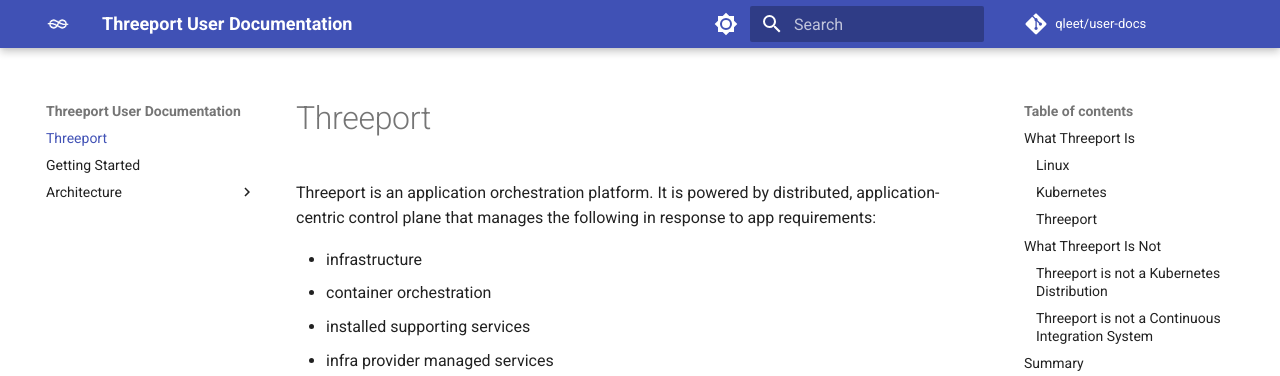
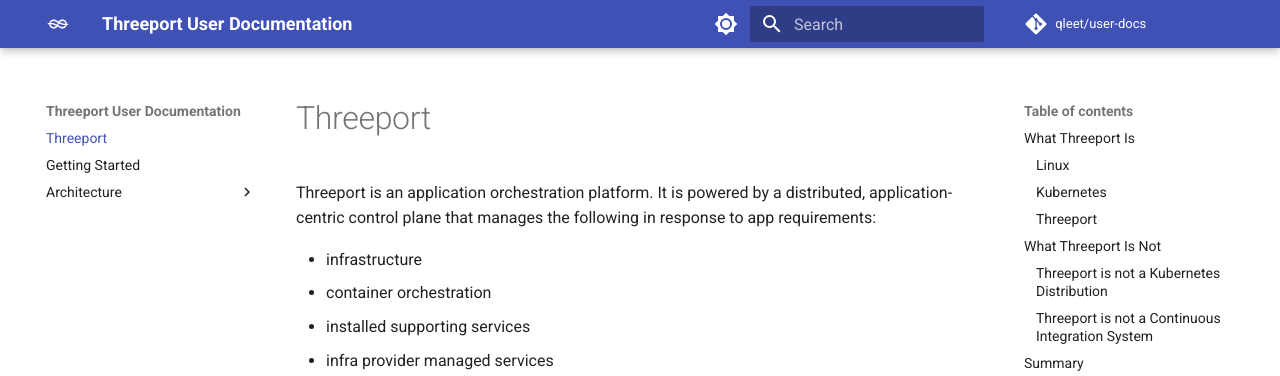
Before and after one commit to qleet/user-docs, an MkDocs documentation site: the page built from docs/index.md, in a window 1280 px wide and 900 px high. Shown: the top 376 px of the window. Built offline with MkDocs 1.6.1 and Material for MkDocs 9.7.7, drawn with Linux system fonts in a browser that asks for light colours; comment, search, counter and statistics services are not loaded.

Commit message:
docs: Apply suggestions from code review
Co-authored-by: Richard Lander <lander2k2@protonmail.com>

```diff
--- a/docs/index.md
+++ b/docs/index.md
@@ -1,6 +1,6 @@
 # Threeport
 
-Threeport is an application orchestration platform.  It is powered by
+Threeport is an application orchestration platform.  It is powered by a
 distributed, application-centric control plane that manages the following in
 response to app requirements:
 
```
Also changed, not shown: docs/architecture/threeport-controllers.md (+1 -1 lines).
